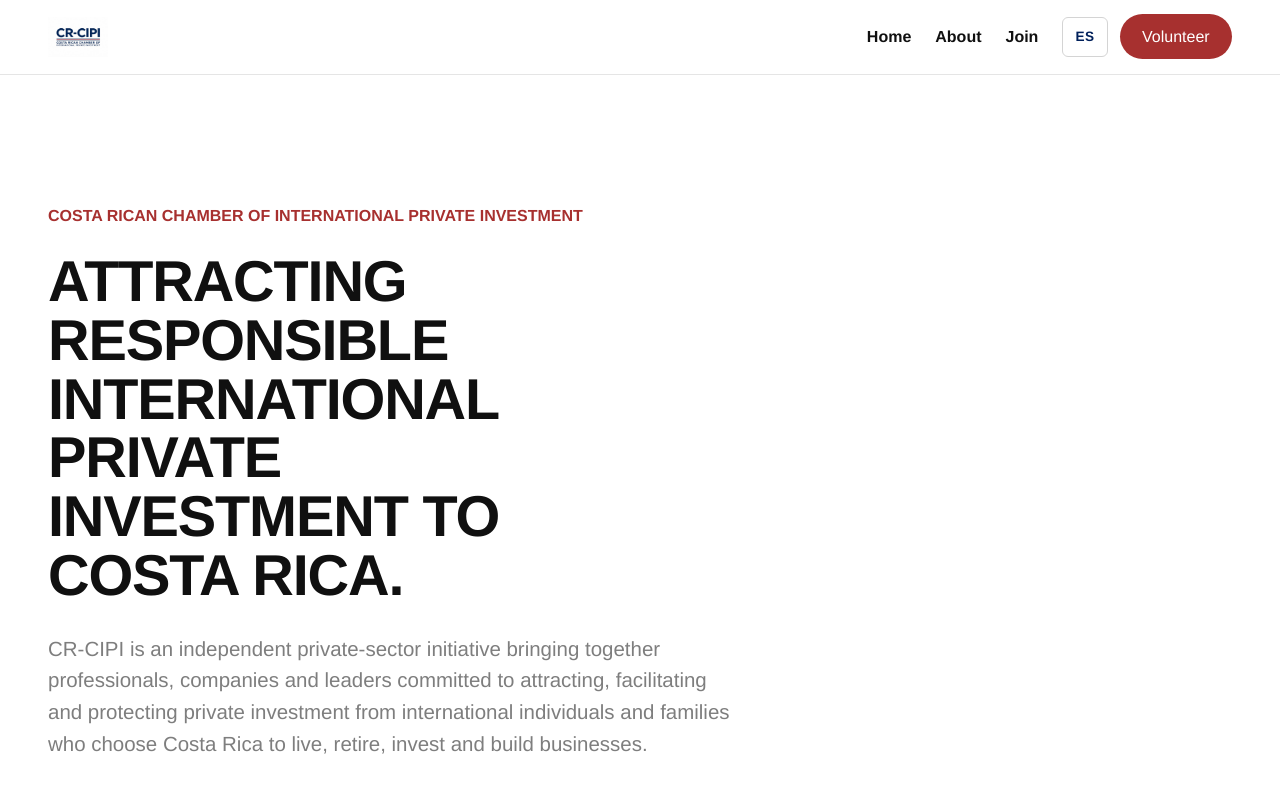
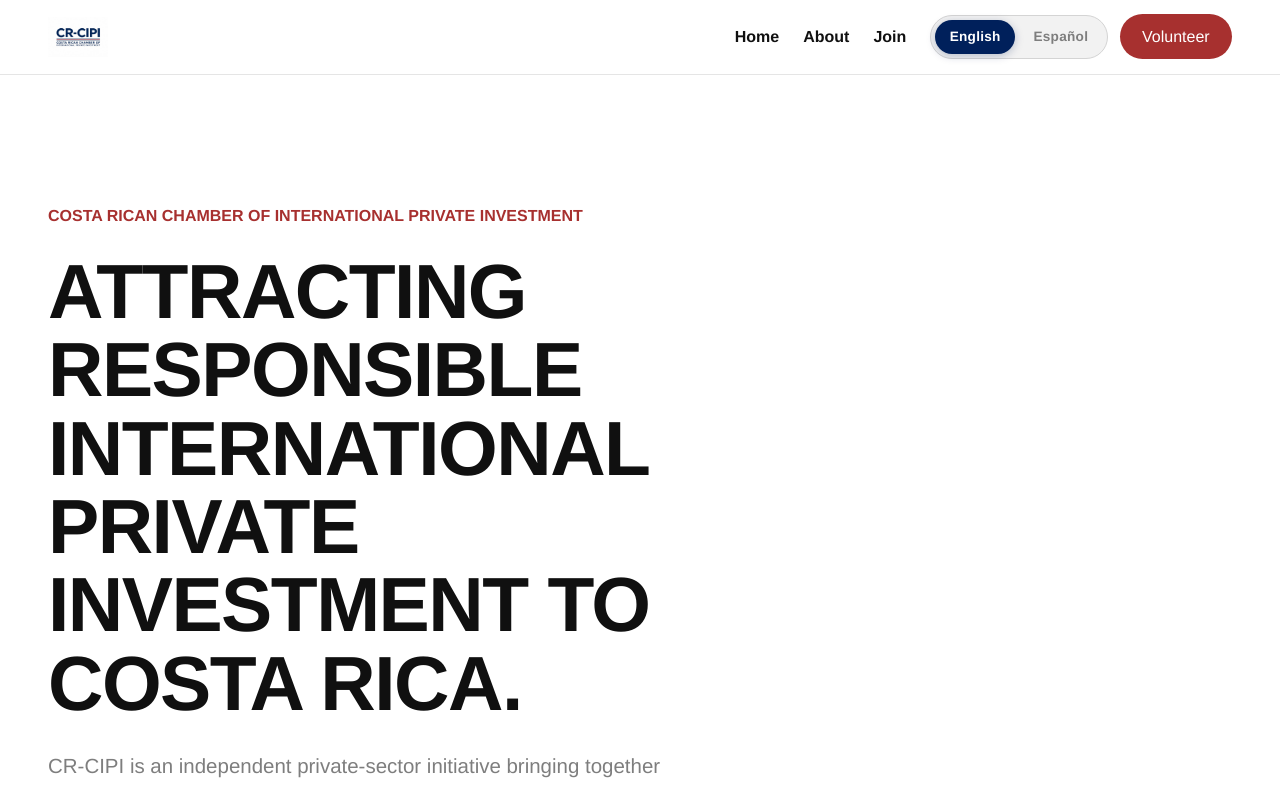
Before and after one commit to irp-lamb-oriens/crcipi, a Next.js app: page /en in a window 1280 px wide. Shown: the top 788 px of the page. Built offline with nearby package versions, Linux system fonts and the light colour scheme.

Commit message:
update hero headline size and redesign language switcher component

```diff
--- a/components/HeroSection.module.scss
+++ b/components/HeroSection.module.scss
@@ -20,7 +20,7 @@
 }
 
 .headline {
-  font-size: clamp(2rem, 4.5vw, 4rem);
+  font-size: clamp(2.5rem, 6vw, 7rem);
   line-height: 1.02;
   letter-spacing: -0.02em;
   font-weight: 800;
--- a/components/LanguageSwitcher.module.scss
+++ b/components/LanguageSwitcher.module.scss
@@ -1,29 +1,44 @@
 .switcher {
   display: inline-flex;
+  align-items: center;
+  gap: 0.25rem;
+  padding: 0.25rem;
+  border: 1px solid var(--line-strong, #d4d4d4);
+  border-radius: 999px;
+  background: var(--paper-soft, #f7f7f5);
 }
 
-.link {
+.option {
   display: inline-flex;
   align-items: center;
   justify-content: center;
-  min-width: 2.5rem;
-  height: 2.5rem;
-  padding: 0 0.75rem;
-  border: 1px solid var(--line-strong, #d4d4d4);
-  border-radius: 6px;
+  padding: 0.4rem 0.9rem;
+  border: none;
+  border-radius: 999px;
   font-size: 0.85rem;
   font-weight: 700;
-  letter-spacing: 0.04em;
-  color: var(--navy, #00205b);
+  letter-spacing: 0.02em;
+  color: var(--ink-soft, #7e7e7e);
   background: transparent;
+  text-decoration: none;
   transition:
-    background-color 0.15s ease,
-    color 0.15s ease,
-    border-color 0.15s ease;
+    background-color 0.2s ease,
+    color 0.2s ease,
+    box-shadow 0.2s ease;
+
+  &:hover {
+    color: var(--ink, #101010);
+    background: rgba(0, 0, 0, 0.05);
+  }
+}
+
+.current {
+  background: var(--navy, #00205b);
+  color: #fff;
+  box-shadow: 0 2px 8px rgba(0, 32, 91, 0.25);
 
   &:hover {
     background: var(--navy, #00205b);
     color: #fff;
-    border-color: var(--navy, #00205b);
   }
 }
--- a/components/LanguageSwitcher.tsx
+++ b/components/LanguageSwitcher.tsx
@@ -10,6 +10,11 @@ interface Props {
   currentLocale: Locale;
 }
 
+const LABELS: Record<Locale, string> = {
+  en: "English",
+  es: "Español",
+};
+
 export default function LanguageSwitcher({ currentLocale }: Props) {
   const pathname = usePathname();
   const target = getAlternateLocale(currentLocale);
@@ -17,13 +22,16 @@ export default function LanguageSwitcher({ currentLocale }: Props) {
 
   return (
     <nav className={styles.switcher} aria-label="Language">
+      <span className={`${styles.option} ${styles.current}`} aria-current="true">
+        {LABELS[currentLocale]}
+      </span>
       <Link
         href={href}
-        className={styles.link}
+        className={styles.option}
         hrefLang={target}
         aria-label={target === "en" ? "Switch to English" : "Cambiar a español"}
       >
-        {target === "en" ? "EN" : "ES"}
+        {LABELS[target]}
       </Link>
     </nav>
   );
```
